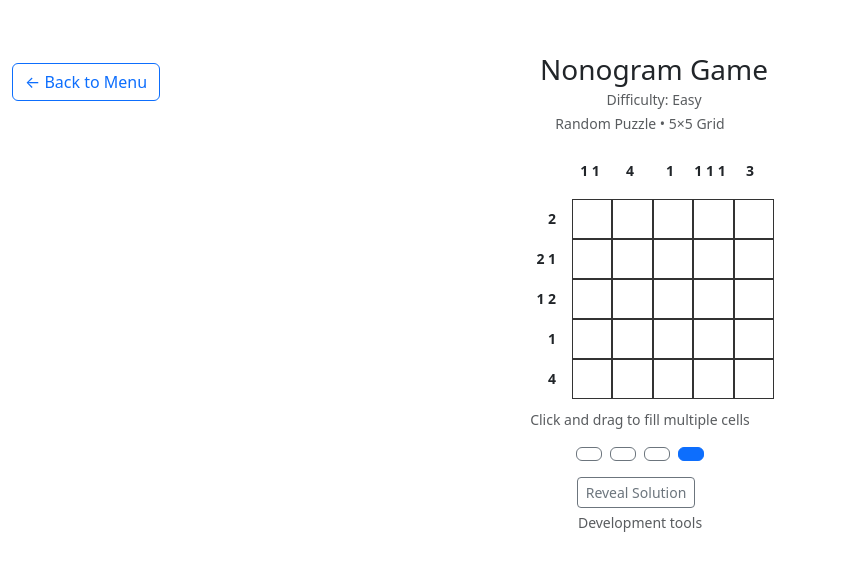
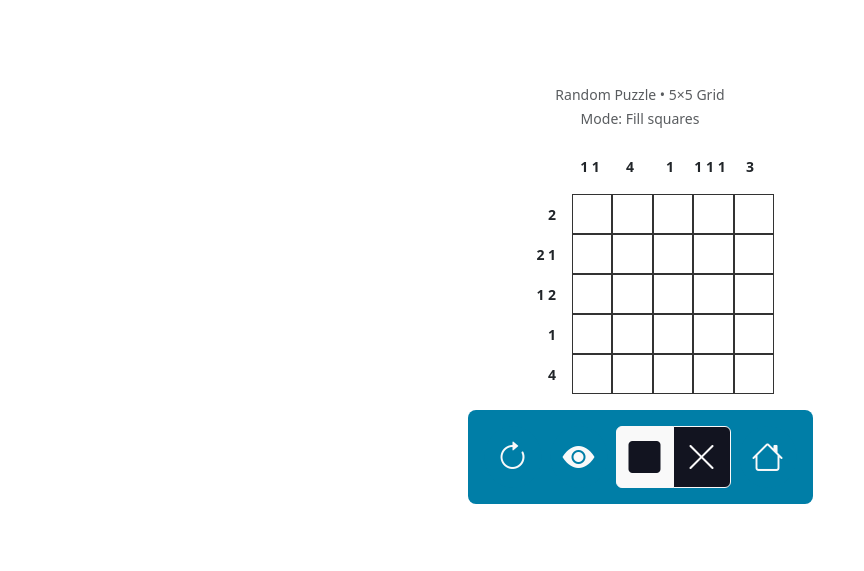
Before and after one commit to Jamie-Watson/SEG3125_Game, a React (Vite) app: page /game in a window 1280 px wide. Shown: the part 107-678 px from the top of the page, without its empty margins (0-864 px from the left). Built offline with nearby package versions, Linux system fonts and the light colour scheme.

Commit message:
wip toolbar done

```diff
--- a/package.json
+++ b/package.json
@@ -14,7 +14,8 @@
     "bootstrap-icons": "^1.13.1",
     "react": "^19.1.0",
     "react-dom": "^19.1.0",
-    "react-router-dom": "^7.6.2"
+    "react-router-dom": "^7.6.2",
+    "react-tooltip": "^5.29.1"
   },
   "devDependencies": {
     "@eslint/js": "^9.25.0",
--- a/src/App.css
+++ b/src/App.css
@@ -46,3 +46,31 @@
   border-radius: 16px;
   min-height: 5vh;
 }
+
+.ToolBar{
+  background-color: var(--t-blue) !important;
+  color: var(--t-white) !important;
+  border-radius: 8px;
+}
+
+.ToolBarButton:hover{
+  background-color: var(--t-white) !important;
+  color: var(--t-blue) !important;
+}
+
+.ToolBarButton{
+  background-color: var(--t-blue) !important;
+  color: var(--t-white) !important;
+}
+
+.ToolBarToggleSelected{
+  background-color: var(--t-white) !important;
+  color: var(--t-black) !important;
+  border-color: var(--t-white) !important;
+}
+
+.ToolBarToggleUnselected{
+  background-color: var(--t-black) !important;
+  color: var(--t-white) !important;
+  border-color: var(--t-white) !important;
+}
--- a/src/App.jsx
+++ b/src/App.jsx
@@ -1,5 +1,7 @@
 import { BrowserRouter as Router, Routes, Route } from 'react-router-dom';
 import 'bootstrap/dist/css/bootstrap.min.css';
+import 'bootstrap/dist/js/bootstrap.bundle.min';
+
 import HomePage from './pages/HomePage';
 import GamePage from './pages/GamePage';
 import WinPage from './pages/WinPage';
--- a/src/components/GameControls.jsx
+++ b/src/components/GameControls.jsx
@@ -1,18 +1,84 @@
-const GameControls = () => {
+import { useState } from "react";
+import { Tooltip } from "react-tooltip";
+import { useLocation, useNavigate } from 'react-router-dom';
+
+const GameControls = ({
+  onReset,
+  onRevealSolution,
+  onHint,
+  onToggleMode,
+  isComplete,
+  currentMode = "fill",
+}) => {
+  const [mode, setMode] = useState(currentMode);
+
+  const handleToggleMode = () => {
+    const newMode = mode === "fill" ? "cross" : "fill";
+    setMode(newMode);
+    onToggleMode(newMode);
+  };
+
+  const navigate = useNavigate();
+
   return (
-    <div className="d-flex gap-2 align-items-center">
-      <button className="btn btn-outline-secondary">
-        <i className="fas fa-redo"></i>
+    <div className="container d-flex gap-2 align-items-center justify-content-center p-3 ToolBar">
+      <button
+        className="btn rounded-circle d-flex align-items-center justify-content-center ToolBarButton"
+        onClick={onReset}
+        data-tooltip-id="reset-tooltip"
+        disabled={isComplete}
+      >
+        <i className="bi bi-arrow-clockwise fs-2"></i>
       </button>
-      <button className="btn btn-outline-secondary">
-        <i className="fas fa-pause"></i>
+
+      <button
+        className="btn rounded-circle d-flex align-items-center justify-content-center ToolBarButton"
+        onClick={onRevealSolution}
+        data-tooltip-id="reveal-tooltip"
+        disabled={isComplete}
+      >
+        <i className="bi bi-eye-fill fs-2"></i>
       </button>
-      <button className="btn btn-outline-secondary">
-        <i className="fas fa-times"></i>
+
+      <div className="btn-group" role="group" data-tooltip-id="mode-tooltip">
+        <button
+          className={`btn ${
+            mode === "fill" ? "btn-primary ToolBarToggleSelected" : "ToolBarToggleUnselected"
+          } d-flex align-items-center justify-content-center`}
+          onClick={() => mode !== "fill" && handleToggleMode()}
+          disabled={isComplete}
+        >
+          <i class="bi bi-square-fill fs-2"></i>
+        </button>
+        <button
+          className={`btn ${
+            mode === "cross" ? "btn ToolBarToggleSelected" : "ToolBarToggleUnselected"
+          } d-flex align-items-center justify-content-center`}
+          onClick={() => mode !== "cross" && handleToggleMode()}
+          disabled={isComplete}
+        >
+          <i class="bi bi-x-lg fs-2"></i>
+        </button>
+      </div>
+
+
+
+      <button
+        className="btn rounded-circle d-flex align-items-center justify-content-center ToolBarButton"
+        onClick={() => navigate('/')}
+        data-tooltip-id="hint-tooltip"
+        disabled={isComplete}
+      >
+        <i className="bi bi-house fs-2"></i>
       </button>
-      <button className="btn btn-primary">
-        <i className="fas fa-search"></i>
-      </button>
+
+      <Tooltip id="reset-tooltip" content="Reset puzzle" />
+      <Tooltip id="reveal-tooltip" content="Reveal solution" />
+      <Tooltip id="hint-tooltip" content="Return to the home page" />
+      <Tooltip
+        id="mode-tooltip"
+        content={`Switch to ${mode === "fill" ? "cross" : "fill"} mode`}
+      />
     </div>
   );
 };
--- a/src/components/NonogramGrid.jsx
+++ b/src/components/NonogramGrid.jsx
@@ -1,6 +1,6 @@
 import { useState, useCallback } from 'react';
 
-const NonogramGrid = ({ grid, rowClues, colClues, onCellClick, isComplete }) => {
+const NonogramGrid = ({ grid, rowClues, colClues, onCellClick, isComplete, gameMode = 'fill' }) => {
   const gridSize = grid.length;
   const [isDragging, setIsDragging] = useState(false);
   const [dragValue, setDragValue] = useState(null);
@@ -10,12 +10,20 @@ const NonogramGrid = ({ grid, rowClues, colClues, onCellClick, isComplete }) =>
 
     event.preventDefault();
     const currentValue = grid[rowIndex][colIndex];
-    const newValue = currentValue === 1 ? 0 : 1;
+
+    let newValue;
+    if (gameMode === 'fill') {
+      newValue = currentValue === 1 ? 0 : 1;
+    } else {
+      if (currentValue === 0) newValue = 2;
+      else if (currentValue === 2) newValue = 0;
+      else newValue = currentValue;
+    }
 
     setIsDragging(true);
     setDragValue(newValue);
     onCellClick(rowIndex, colIndex);
-  }, [grid, onCellClick, isComplete]);
+  }, [grid, onCellClick, isComplete, gameMode]);
 
   const handleMouseEnter = useCallback((rowIndex, colIndex) => {
     if (!isDragging || isComplete) return;
@@ -76,7 +84,6 @@ const NonogramGrid = ({ grid, rowClues, colClues, onCellClick, isComplete }) =>
           ))}
         </div>
 
-        {/* Game grid */}
         <div
           className="game-grid"
           onMouseUp={handleMouseUp}
@@ -88,29 +95,30 @@ const NonogramGrid = ({ grid, rowClues, colClues, onCellClick, isComplete }) =>
                 <button
                   key={`${rowIndex}-${colIndex}`}
                   className={`grid-cell ${
-                    cell === 1 ? 'filled' : 'empty'
+                    cell === 1 ? 'filled' : cell === 2 ? 'crossed' : 'empty'
                   }`}
                   style={{
                     width: '40px',
                     height: '40px',
                     border: '1px solid #333',
                     backgroundColor: cell === 1 ? '#333' : 'white',
-                    cursor: isComplete ? 'default' : 'pointer'
+                    color: cell === 2 ? '#666' : 'transparent',
+                    cursor: isComplete ? 'default' : 'pointer',
+                    display: 'flex',
+                    alignItems: 'center',
+                    justifyContent: 'center',
+                    fontWeight: 'bold'
                   }}
                   onMouseDown={(e) => handleMouseDown(rowIndex, colIndex, e)}
                   onMouseEnter={() => handleMouseEnter(rowIndex, colIndex)}
                   disabled={isComplete}
-                />
+                >
+                  {cell === 2 ? '×' : ''}
+                </button>
               ))}
             </div>
           ))}
         </div>
-      </div>
-
-      <div className="text-center mt-2">
-        <small className="text-muted">
-          Click and drag to fill multiple cells
-        </small>
       </div>
     </div>
   );
--- a/src/pages/GamePage.jsx
+++ b/src/pages/GamePage.jsx
@@ -2,7 +2,6 @@ import { useState, useEffect } from 'react';
 import { useLocation, useNavigate } from 'react-router-dom';
 import NonogramGrid from '../components/NonogramGrid';
 import GameControls from '../components/GameControls';
-import GameHeader from '../components/GameHeader';
 import {
   generatePuzzle,
   checkWinCondition,
@@ -20,6 +19,8 @@ const GamePage = () => {
     size: 5
   });
 
+  const [gameMode, setGameMode] = useState('fill');
+
   const gameConfig = location.state || {
     difficulty: 'Easy',
     generationType: 'Random Puzzle'
@@ -31,7 +32,6 @@ const GamePage = () => {
 
   const initializeGame = async () => {
     try {
-
       const puzzle = await generatePuzzle(
         gameConfig.difficulty,
         gameConfig.generationType,
@@ -50,7 +50,7 @@ const GamePage = () => {
         size: puzzle.size
       });
     } catch (err) {
-    } finally {
+      console.error('Error initializing game:', err);
     }
   };
 
@@ -63,7 +63,14 @@ const GamePage = () => {
           if (forcedValue !== null) {
             return forcedValue;
           }
+
+          if (gameMode === 'fill') {
             return cell === 1 ? 0 : 1;
+          } else {
+            if (cell === 0) return 2;
+            if (cell === 2) return 0;
+            return cell;
+          }
         }
         return cell;
       })
@@ -75,12 +82,15 @@ const GamePage = () => {
     };
 
     setGameState(updatedGameState);
-
     checkForWin(newGrid);
   };
 
   const checkForWin = (grid) => {
-    const hasWon = checkWinCondition(grid, gameState.solution);
+    const normalizedGrid = grid.map(row =>
+      row.map(cell => cell === 1 ? 1 : 0)
+    );
+
+    const hasWon = checkWinCondition(normalizedGrid, gameState.solution);
 
     if (hasWon) {
       setGameState(prev => ({
@@ -107,30 +117,53 @@ const GamePage = () => {
       grid: playerGrid,
       isComplete: false
     }));
+    setGameMode('fill');
   };
 
   const generateNewPuzzle = async () => {
     await initializeGame();
+    setGameMode('fill');
   };
 
-  const revealSolution = () => {
-    if (process.env.NODE_ENV === 'development') {
+  const handleRevealSolution = () => {
     setGameState(prev => ({
       ...prev,
       grid: prev.solution.map(row => [...row]),
       isComplete: true
     }));
+  };
+
+  const handleHint = () => {
+    if (gameState.isComplete) return;
+
+    const incorrectCells = [];
+    for (let row = 0; row < gameState.size; row++) {
+      for (let col = 0; col < gameState.size; col++) {
+        const currentCell = gameState.grid[row][col];
+        const solutionCell = gameState.solution[row][col];
+
+        if ((solutionCell === 1 && currentCell !== 1) ||
+            (solutionCell === 0 && currentCell === 1)) {
+          incorrectCells.push({ row, col });
         }
+      }
+    }
+
+    if (incorrectCells.length > 0) {
+      const randomCell = incorrectCells[Math.floor(Math.random() * incorrectCells.length)];
+      const correctValue = gameState.solution[randomCell.row][randomCell.col];
+      handleCellClick(randomCell.row, randomCell.col, correctValue);
+    }
+  };
+
+  const handleToggleMode = (newMode) => {
+    setGameMode(newMode);
   };
 
   return (
     <div className="container-fluid py-3">
-      <GameHeader
-        difficulty={gameConfig.difficulty}
-        onHomeClick={() => navigate('/')}
-      />
 
-      {gameState.isComplete && (//remove later
+      {gameState.isComplete && (
         <div className="row justify-content-center mb-3">
           <div className="col-auto">
             <div className="alert alert-success text-center">
@@ -146,6 +179,10 @@ const GamePage = () => {
           <small className="text-muted">
             {gameConfig.generationType} • {gameState.size}×{gameState.size} Grid
           </small>
+          <br />
+          <small className="text-muted">
+            Mode: {gameMode === 'fill' ? 'Fill squares' : 'Mark with X'}
+          </small>
         </div>
       </div>
 
@@ -157,6 +194,7 @@ const GamePage = () => {
             colClues={gameState.colClues}
             onCellClick={handleCellClick}
             isComplete={gameState.isComplete}
+            gameMode={gameMode}
           />
         </div>
       </div>
@@ -165,29 +203,15 @@ const GamePage = () => {
         <div className="col-auto">
           <GameControls
             onReset={resetGame}
+            onRevealSolution={handleRevealSolution}
+            onHint={handleHint}
+            onToggleMode={handleToggleMode}
             onNewPuzzle={generateNewPuzzle}
             isComplete={gameState.isComplete}
+            currentMode={gameMode}
           />
         </div>
       </div>
-
-      {process.env.NODE_ENV === 'development' && (
-        <div className="row justify-content-center mt-3">
-          <div className="col-auto">
-            <div className="text-center">
-              <button
-                className="btn btn-sm btn-outline-secondary me-2"
-                onClick={revealSolution}
-                title="Reveal solution (dev only)"
-              >Reveal Solution
-              </button>
-              <small className="text-muted d-block mt-1">
-                Development tools
-              </small>
-            </div>
-          </div>
-        </div>
-      )}
     </div>
   );
 };
```
Also changed, not shown: 1 other file (tests, documents, lock files or other folders). Lines whose indentation alone changed are shown as unchanged.
